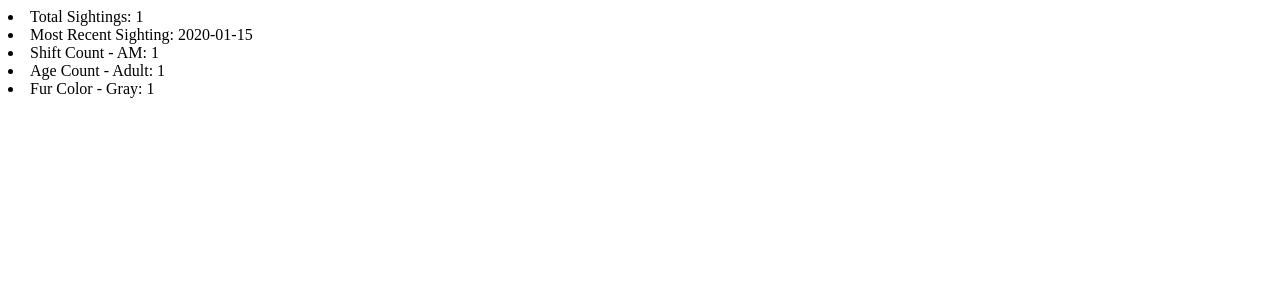
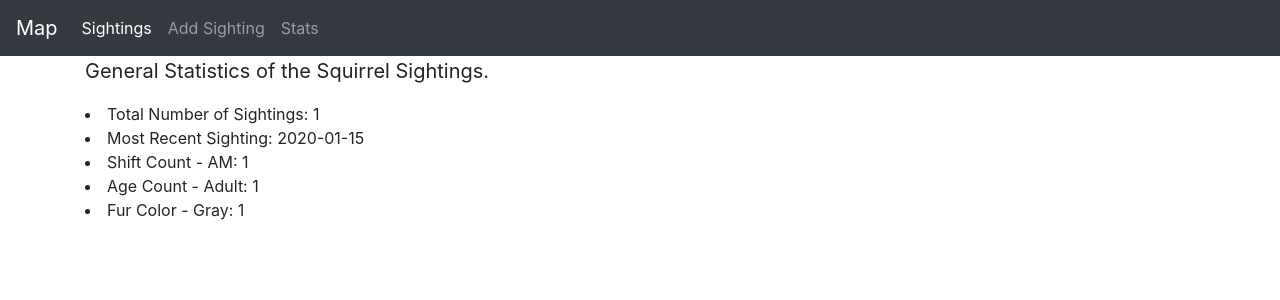
Before and after one commit to esther8629/IEOR4501_FInalProject, a Django app: page /sightings/stats/ in a window 1280 px wide. Shown: the top 300 px of the page. Run offline with Django 3.2, Linux system fonts and the light colour scheme; tables that the repository leaves empty hold one stand-in row (values such as "Sample post").

Commit message:
Add navbar to stats/

```diff
--- a/sightings/templates/sightings/stats.html
+++ b/sightings/templates/sightings/stats.html
@@ -1,35 +1,75 @@
-<!DOCTYPE html>
+<!doctype html>
 <html lang="en">
 <head>
+    <!-- Required meta tags -->
+    <meta charset="utf-8">
+    <meta name="viewport" content="width=device-width, initial-scale=1, shrink-to-fit=no">
+    <!-- Bootstrap CSS -->
+    <link rel="stylesheet" href="https://cdn.jsdelivr.net/npm/bootstrap@4.5.3/dist/css/bootstrap.min.css" integrity=
+"sha384-TX8t27EcRE3e/ihU7zmQxVncDAy5uIKz4rEkgIXeMed4M0jlfIDPvg6uqKI2xXr2" crossorigin="anonymous">
     <title>General Statistics of the Squirrel Sightings.</title>
   </head>
   <body>
-
-	<div>
-		<li>Total Sightings: {{Total_Sightings.total_sightings}}</li>
+    <nav class="navbar navbar-expand-md navbar-dark bg-dark fixed-top">
+      <a class="navbar-brand" href="{% url 'final:index' %}">Map</a>
+      <button class="navbar-toggler" type="button" data-toggle="collapse" data-target="#navbarsExampleDefault" aria-
+controls="navbarsExampleDefault" aria-expanded="false" aria-label="Toggle navigation">
+        <span class="navbar-toggler-icon"></span>
+      </button>
+      <div class="collapse navbar-collapse" id="navbarsExampleDefault">
+        <ul class="navbar-nav mr-auto">
+          <li class="nav-item active">
+            <a class="nav-link" href="{% url 'sightings:show' %}">Sightings </a>
+          </li>
+           <li class="nav-item">
+            <a class="nav-link" href="{% url 'sightings:add' %}">Add Sighting</a>
+          </li>
+          <li class="nav-item">
+            <a class="nav-link" href="{% url 'sightings:stats' %}">Stats</a>
+          </li>
+        </ul>
+      </div>
+    </nav>
+    <main role="main" class="container">
+      <div class="starter-template">
+        <h1>Bootstrap starter template</h1>
+        <p class="lead"><strong> General Statistics of the Squirrel Sightings.</strong></p>
       </div>
 
+
+</div>
+       <div>
+        <div>
+                <li>Total Number of Sightings: {{Total_Sightings.total_sightings}}</li>
+        </div>
         <div>
 		<li>Most Recent Sighting: {{Latest_Sighting.latest_sighting}} </li>
         </div>
-
         <div>
                 {% for s in Shift_Count %}
 		<li>Shift Count - {{s.Shift}}: {{s.shift_count}} </li>
                 {% endfor %}
         </div>
-
         <div>
                 {% for age in Age_Count %}
                 <li>Age Count - {{age.Age}}: {{age.age_count}} </li>
                 {% endfor %}
         </div>
-
         <div>
                 {% for fur in Fur_Color_Count %}
 		<li>Fur Color - {{fur.Primary_Fur}}: {{fur.fur_color_count}} </li>
                 {% endfor %}
         </div>
 
+       </div>
+     </main><!-- /.container -->
+
+    <!-- Optional JavaScript; choose one of the two! -->
+
+    <!-- Option 1: jQuery and Bootstrap Bundle (includes Popper) -->
+    <script src="https://code.jquery.com/jquery-3.5.1.slim.min.js" integrity="sha384-DfXdz2htPH0lsSSs5nCTpuj/zy4C+OGpamoFVy38MVBnE+IbbVYUew+OrCXaRkfj" crossorigin="anonymous"></script>
+    <script src="https://cdn.jsdelivr.net/npm/bootstrap@4.5.3/dist/js/bootstrap.bundle.min.js" integrity="sha384-ho+j7jyWK8fNQe+A12Hb8AhRq26LrZ/JpcUGGOn+Y7RsweNrtN/tE3MoK7ZeZDyx" crossorigin="anonymous"></script>
+
+
   </body>
 </html>
```
Lines whose indentation alone changed are shown as unchanged.
